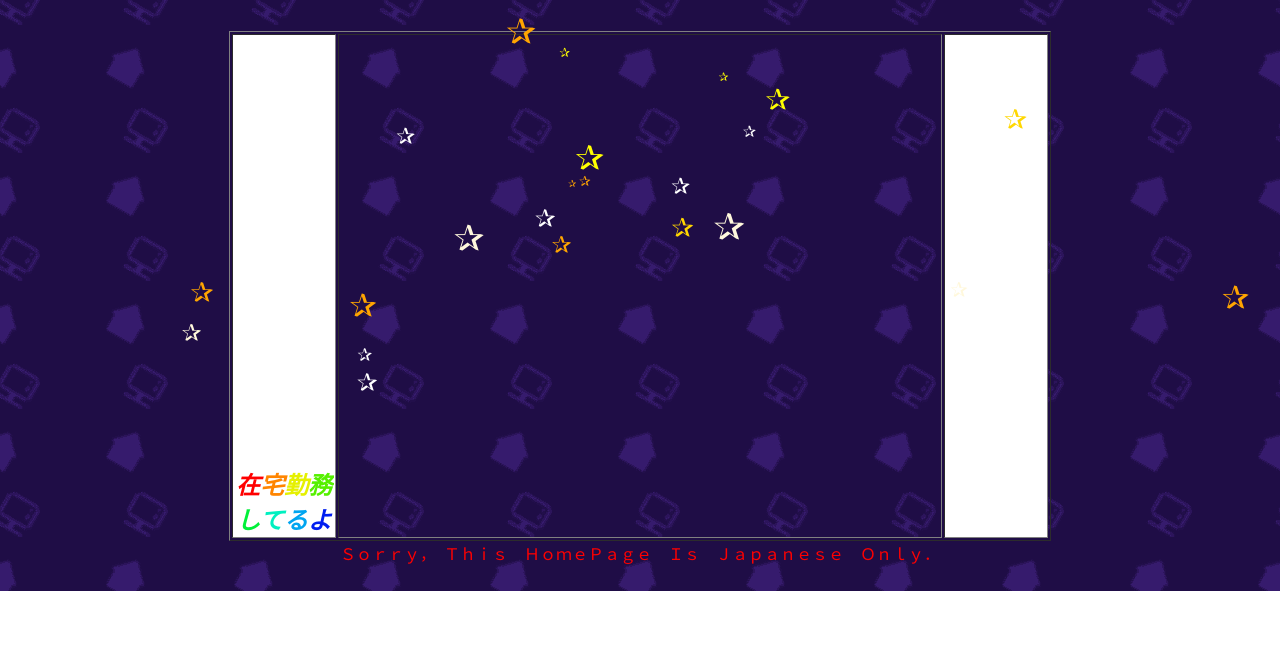
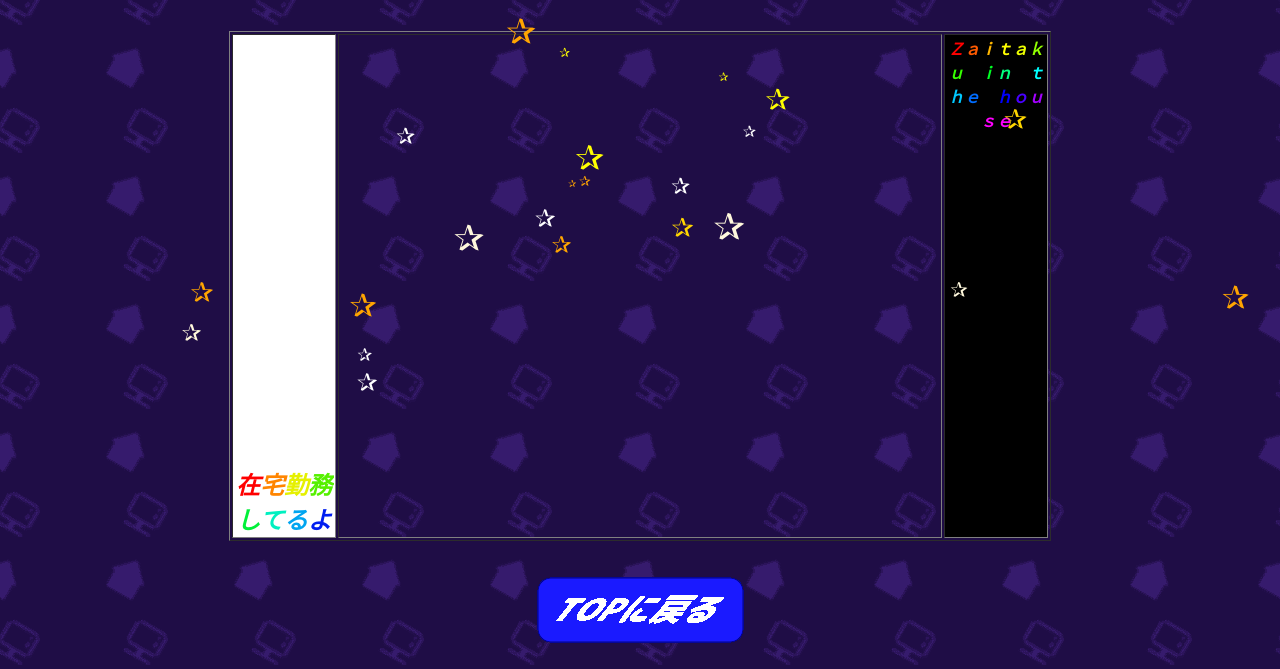
Before and after one commit to maigo999/zaitaku.space, a plain HTML site: page virtual.html in a window 1280 px wide. Shown: the part 424-1093 px from the top of the page. Before the commit the page ends 1015 px from the top, so only its background shows below. Drawn offline with Linux system fonts and the light colour scheme.

Commit message:
在宅勤務

```diff
--- a/virtual.html
+++ b/virtual.html
@@ -215,11 +215,22 @@ bgGo();
           </marquee>
         </td>
         <td width="600"></td>
-        <td width="100" bgcolor="white"></td>
+        <td width="100" bgcolor="black">
+
+          <marquee direction="down" behavior="alternate" scrollamount="8" width="100%" height="500">
+            <center>
+            <B><I>
+
+              <font size="3"><i><b><font color="#ff0000">Ｚ</font><font color="#ff5b00">ａ</font><font color="#ffb600">ｉ</font><font color="#ffff00">ｔ</font><font color="#ecff00">ａ</font><font color="#91ff00">ｋ</font><font color="#36ff00">ｕ</font><font color="#00ff00">　</font><font color="#00ff24">ｉ</font><font color="#00ff7f">ｎ</font><font color="#00ffda">　</font><font color="#00ffff">ｔ</font><font color="#00c8ff">ｈ</font><font color="#006dff">ｅ</font><font color="#0012ff">　</font><font color="#0000ff">ｈ</font><font color="#4800ff">ｏ</font><font color="#a300ff">ｕ</font><font color="#ff00ff">ｓ</font><font color="#ff00ff">ｅ</font></b></i></font>
+            </I></B>
+          </center>
+          </marquee>
+        </td>
       </tr>
     </tbody>
   </table>
-  <font color="red">Ｓｏｒｒｙ，　Ｔｈｉｓ　ＨｏｍｅＰａｇｅ　Ｉｓ　Ｊａｐａｎｅｓｅ　Ｏｎｌｙ．</font>
+<br><br>
+<a href="top.html" target="right"><img src="gif/tophe.gif" onmouseover="this.src='gif/topheani.gif'" onmouseout="this.src='gif/tophe.gif'" /></a>
 </center><br>
 
 </body>
```
Also changed, not shown: gif/200.gif (added), gif/tophe.gif (added), gif/topheani.gif (added), png/tophe.png (added), png/topheani.png (added).
